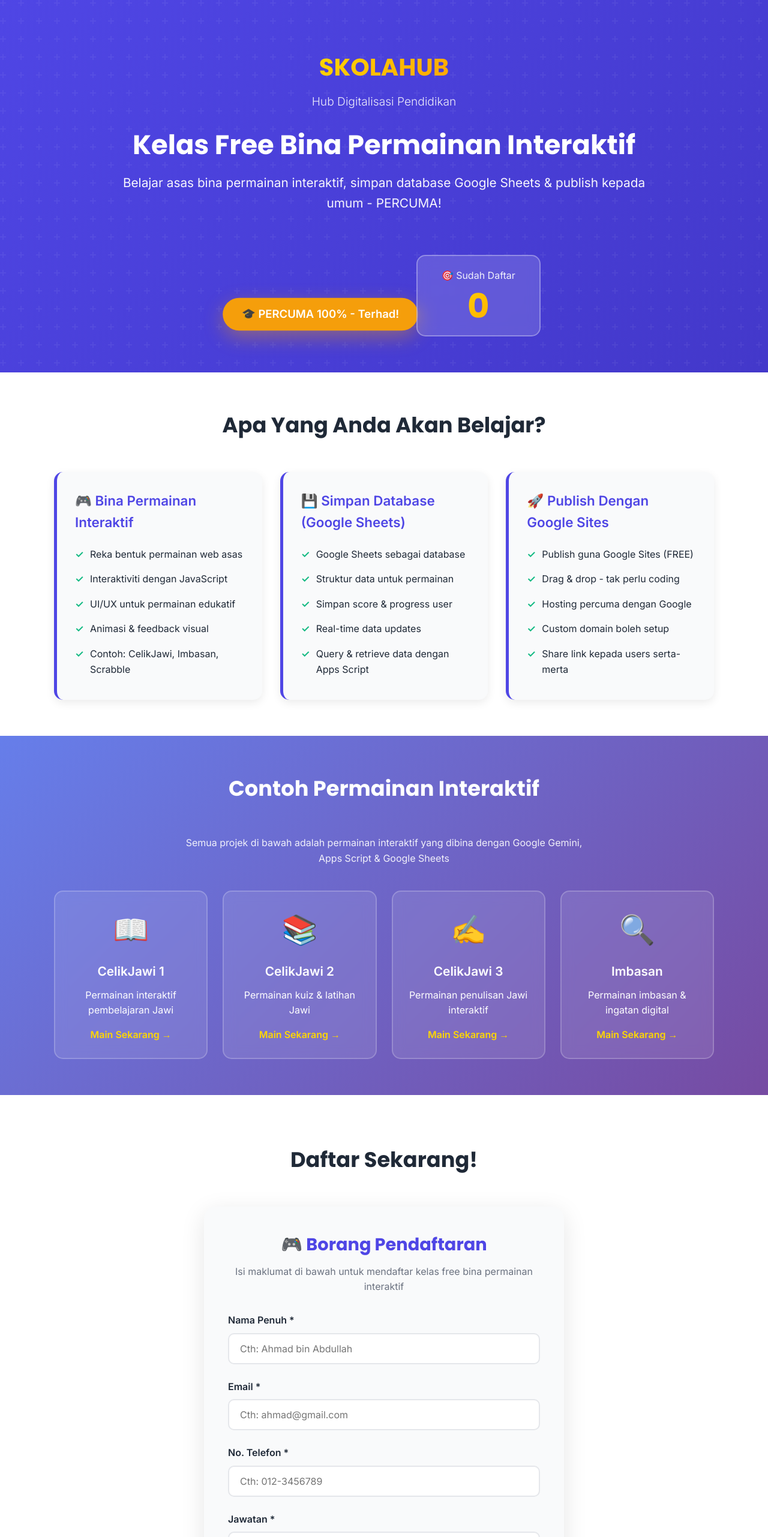
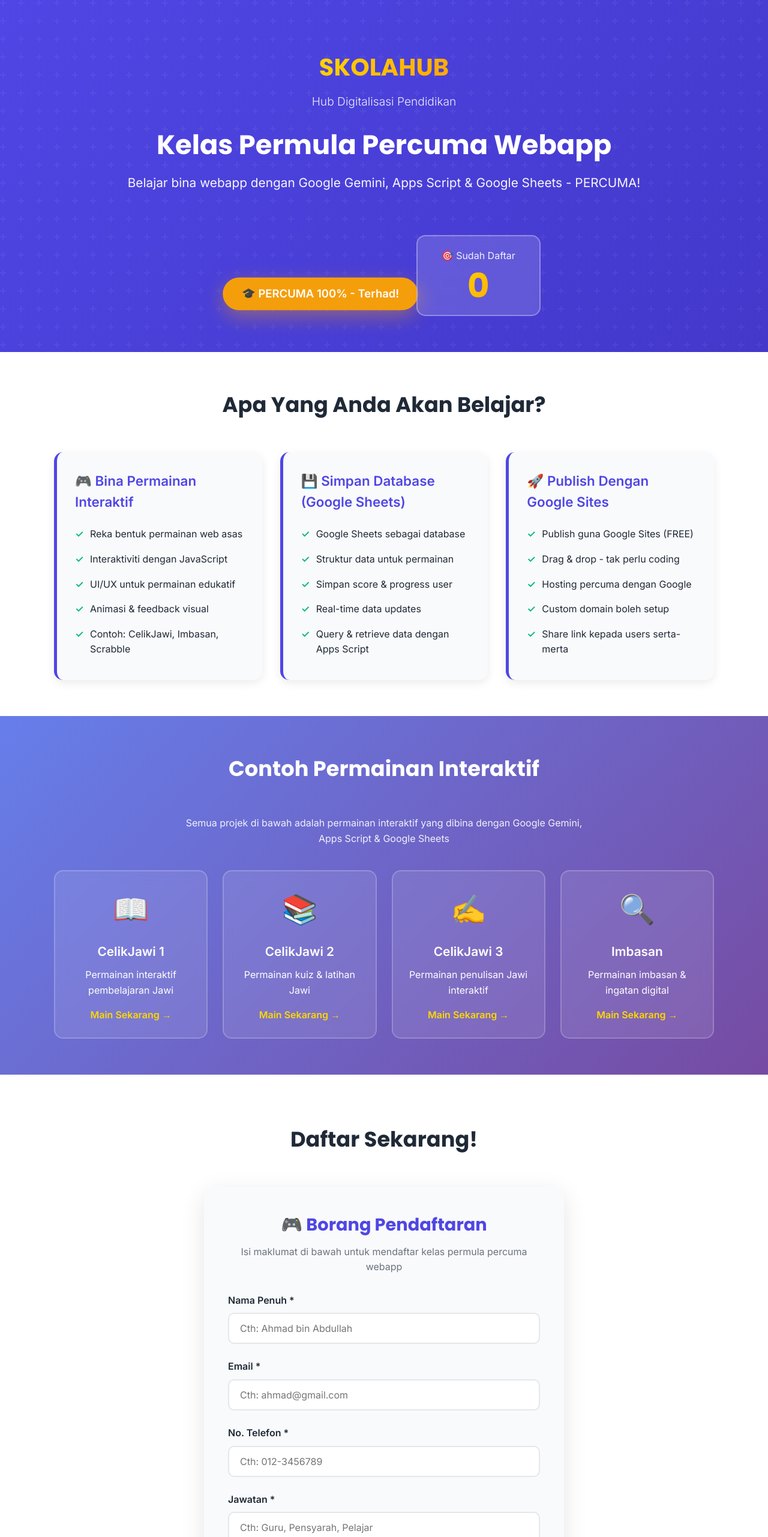
Before and after one commit to iqbalmuhaider-dot/skolahub-kelas-free, a plain HTML site: page index.html in a window 1280 px wide. Shown: the top 2563 px of the page at 60% size. Drawn offline with Linux system fonts and the light colour scheme; no server answers.

Commit message:
Update page title dan heading ke Kelas Permula Percuma Webapp

```diff
--- a/index.html
+++ b/index.html
@@ -429,8 +429,8 @@
         <div class="hero-content">
             <div class="logo">SKOLAHUB</div>
             <p class="tagline">Hub Digitalisasi Pendidikan</p>
-            <h1>Kelas Free Bina Permainan Interaktif</h1>
-            <p class="subtitle">Belajar asas bina permainan interaktif, simpan database Google Sheets & publish kepada umum - PERCUMA!</p>
+            <h1>Kelas Permula Percuma Webapp</h1>
+            <p class="subtitle">Belajar bina webapp dengan Google Gemini, Apps Script & Google Sheets - PERCUMA!</p>
             <div class="cta-badge">🎓 PERCUMA 100% - Terhad!</div>
 
             <!-- Registration Counter -->
@@ -515,7 +515,7 @@
         <h2 class="section-title">Daftar Sekarang!</h2>
         <div class="form-container">
             <h3 class="form-title">🎮 Borang Pendaftaran</h3>
-            <p class="form-subtitle">Isi maklumat di bawah untuk mendaftar kelas free bina permainan interaktif</p>
+            <p class="form-subtitle">Isi maklumat di bawah untuk mendaftar kelas permula percuma webapp</p>
 
             <form id="registrationForm" onsubmit="handleSubmit(event)">
                 <div class="form-group">
@@ -563,7 +563,7 @@
 
             <div class="success-message" id="successMessage">
                 <h3>✅ Pendaftaran Berjaya!</h3>
-                <p>Terima kasih kerana berminat dengan kelas bina permainan interaktif!</p>
+                <p>Terima kasih kerana berminat dengan kelas permula percuma webapp!</p>
                 <p style="margin-top: 15px;">Kami akan hubungi anda melalui email/telefon dalam masa 2-3 hari bekerja.</p>
 
                 <!-- Telegram Channel Link -->
@@ -575,7 +575,7 @@
                     </a>
                 </div>
 
-                <p style="margin-top: 10px;">🎮 Bersedia untuk bina permainan pertama anda!</p>
+                <p style="margin-top: 10px;">🚀 Bersedia untuk bina webapp pertama anda!</p>
             </div>
         </div>
     </div>
```
